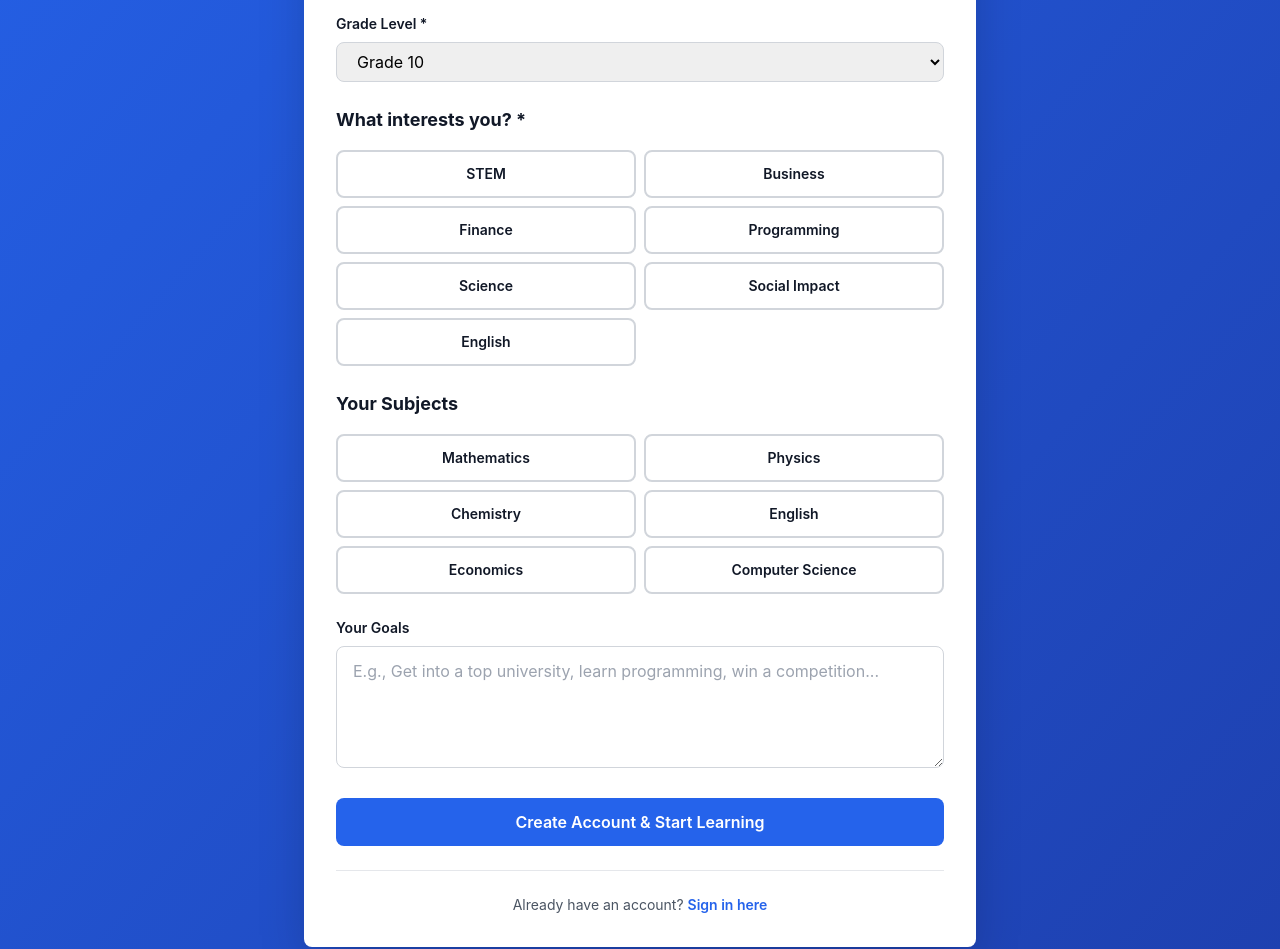
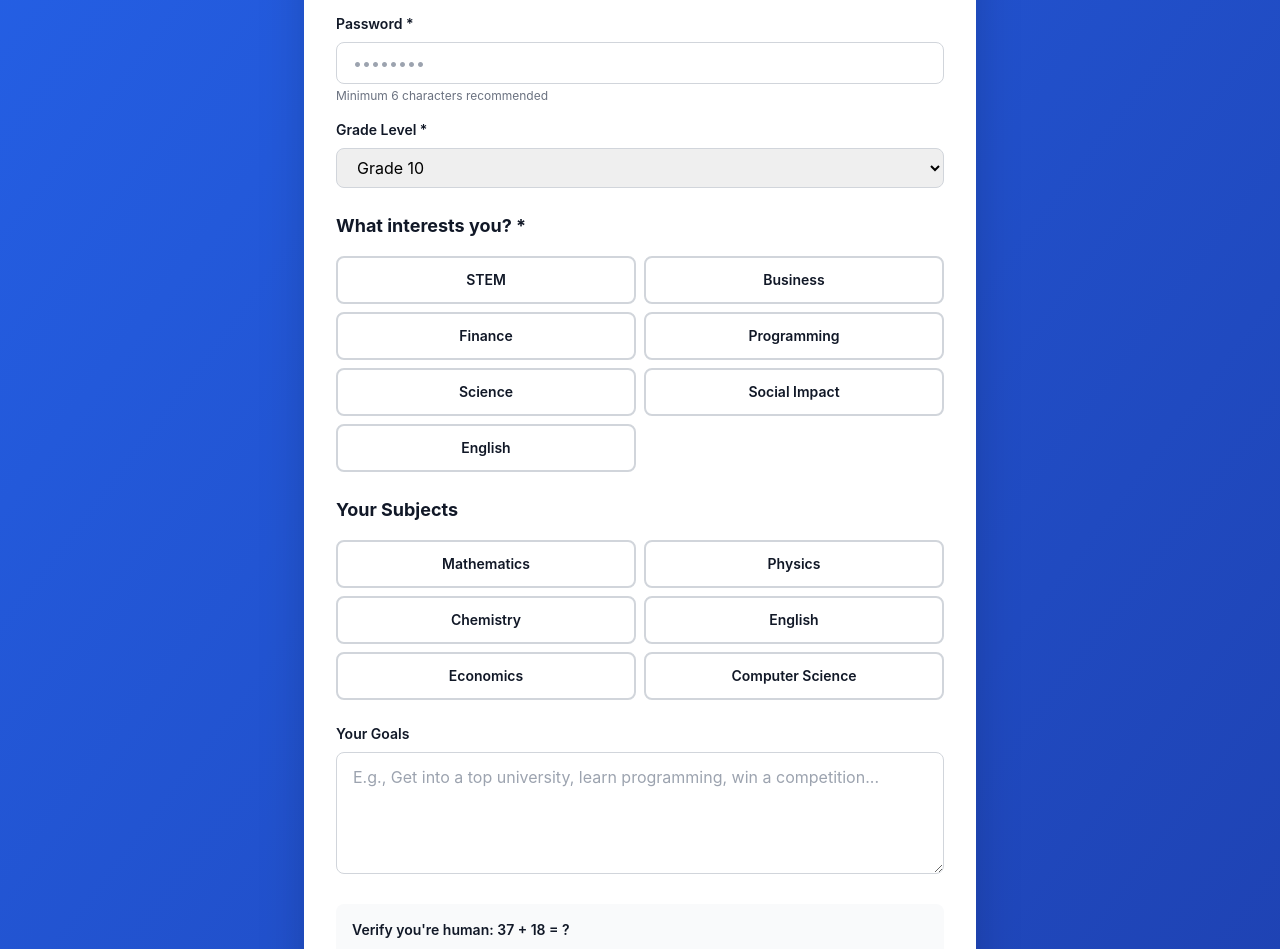
Before and after one commit to Altusha4/mentoria-hub, a React (Vite) app in the folder frontend/: page /register in a window 1280 px wide. Shown: the part 446-1395 px from the top of the page. Built offline with nearby package versions, Linux system fonts and the light colour scheme.

Commit message:
feat: add password field and captcha to register form
  - Add password input field with placeholder
  - Integrate MathCaptcha component
  - Disable submit button until captcha verified
  - Store password in form state
  - Send password to backend on submit

```diff
--- a/frontend/src/pages/Register.jsx
+++ b/frontend/src/pages/Register.jsx
@@ -1,6 +1,7 @@
 import { useState } from 'react';
 import { useNavigate, Link } from 'react-router-dom';
 import { api } from '../utils/api';
+import MathCaptcha from '../components/MathCaptcha';
 
 export default function Register({ setStudentId }) {
   const navigate = useNavigate();
@@ -8,11 +9,13 @@ export default function Register({ setStudentId }) {
     email: '',
     first_name: '',
     last_name: '',
+    password: '',
     grade: '10',
     interests: [],
     subjects: [],
     goals: '',
   });
+  const [captchaVerified, setCaptchaVerified] = useState(false);
   const [loading, setLoading] = useState(false);
   const [error, setError] = useState('');
 
@@ -141,6 +144,19 @@ export default function Register({ setStudentId }) {
             </div>
 
             <div>
+              <label className="block text-sm font-semibold text-gray-900 mb-2">Password *</label>
+              <input
+                type="password"
+                value={formData.password}
+                onChange={(e) => setFormData({ ...formData, password: e.target.value })}
+                required
+                className="w-full px-4 py-2 border border-gray-300 rounded-lg focus:ring-2 focus:ring-blue-500"
+                placeholder="••••••••"
+              />
+              <p className="text-xs text-gray-500 mt-1">Minimum 6 characters recommended</p>
+            </div>
+
+            <div>
               <label className="block text-sm font-semibold text-gray-900 mb-2">Grade Level *</label>
               <select
                 value={formData.grade}
@@ -208,10 +224,15 @@ export default function Register({ setStudentId }) {
             />
           </div>
 
+          {/* Captcha */}
+          <div className="bg-gray-50 p-4 rounded-lg">
+            <MathCaptcha onVerify={setCaptchaVerified} />
+          </div>
+
           {/* Submit */}
           <button
             type="submit"
-            disabled={loading}
+            disabled={loading || !captchaVerified}
             className="w-full px-6 py-3 bg-blue-600 text-white font-semibold rounded-lg hover:bg-blue-700 disabled:opacity-50 disabled:cursor-not-allowed transition-colors"
           >
             {loading ? 'Creating account...' : 'Create Account & Start Learning'}
```
